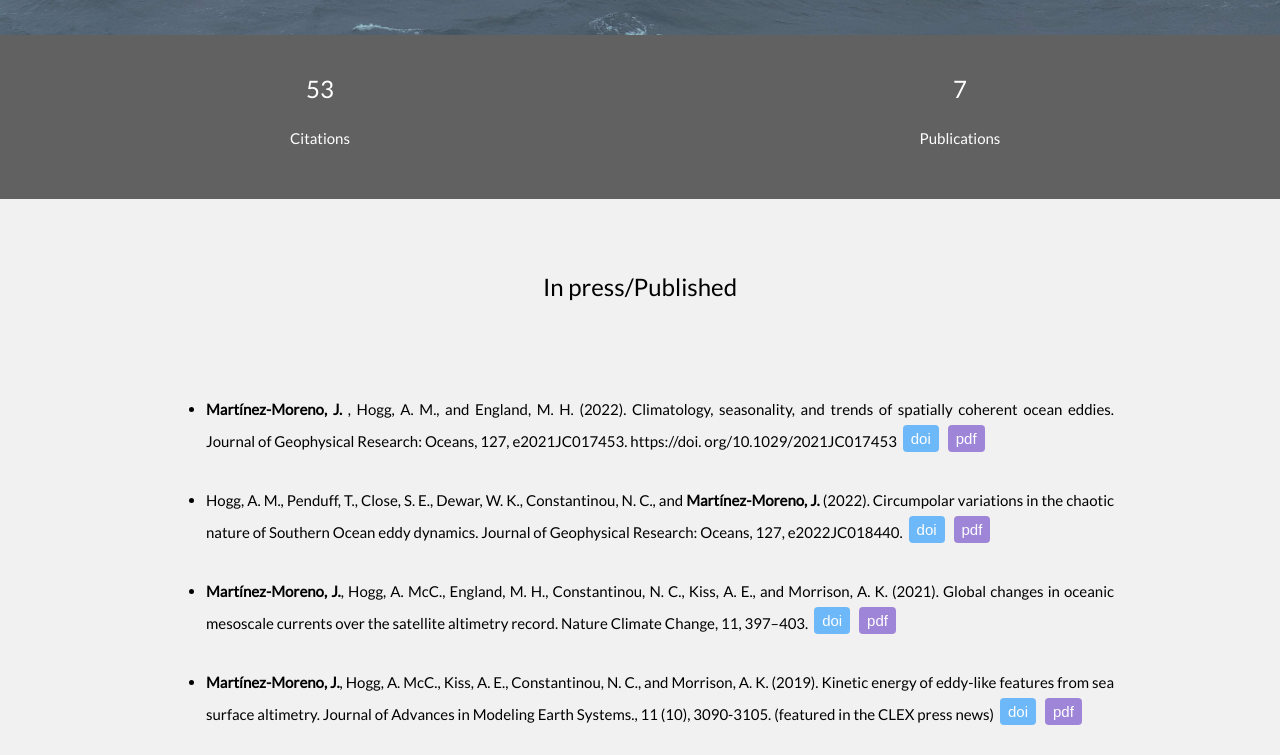
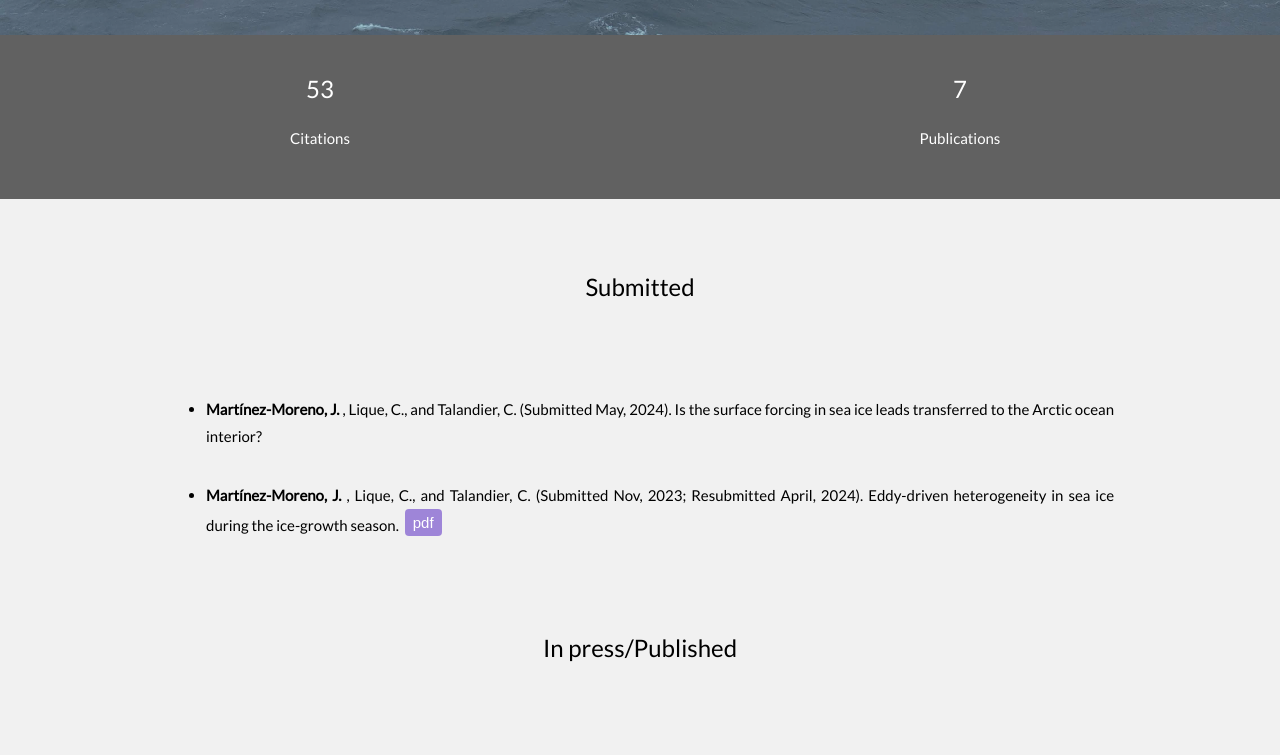
Before and after one commit to josuemtzmo/josuemtzmo.github.io, a plain HTML site: page research.html in a window 1280 px wide. Shown: the part 446-1201 px from the top of the page. Drawn offline with nearby package versions, Linux system fonts and the light colour scheme; some icons are missing.

Commit message:
add submitted papers

```diff
--- a/research.html
+++ b/research.html
@@ -72,12 +72,17 @@
                     </div>
                 </div>
                 <div class="w3-content w3-container" style="position:relative">
-                    <!-- <h3 class="w3-center  w3-padding-32">
+                    <h3 class="w3-center  w3-padding-32">
                         <p class="trn">Submitted</p>
                     </h3>
                     <ul class="w3-center">
-
-                    </ul> -->
+                        <li class="w3-padding-16" style="text-align:justify"> <b>Martínez-Moreno, J. </b>,  Lique, C., and Talandier, C. (Submitted May, 2024). Is the surface forcing in sea ice leads transferred to the Arctic ocean interior?
+                        </li>
+                        <li class="w3-padding-16" style="text-align:justify"> <b>Martínez-Moreno, J. </b>, Lique, C., and Talandier, C. (Submitted Nov, 2023; Resubmitted April, 2024). Eddy-driven heterogeneity in sea ice during the ice-growth season.
+                            <a href="https://essopenarchive.org/users/705631/articles/857033-eddy-driven-heterogeneity-in-sea-ice-during-the-ice-growth-season" target="_blank"><span class="paper_button pdf_button w3-round" style="font-family:sans-serif;">pdf</span></a>
+                            <!-- <div class='altmetric-embed' data-badge-popover='bottom' data-doi='10.1029/2021JC017453' style="display: inline; vertical-align: text-bottom"></div> -->
+                        </li>
+                    </ul>
                     <h3 class="w3-center  w3-padding-32">
                         <p class="trn">Press</p>
                     </h3>
```
Also changed, not shown: 1 other file.
